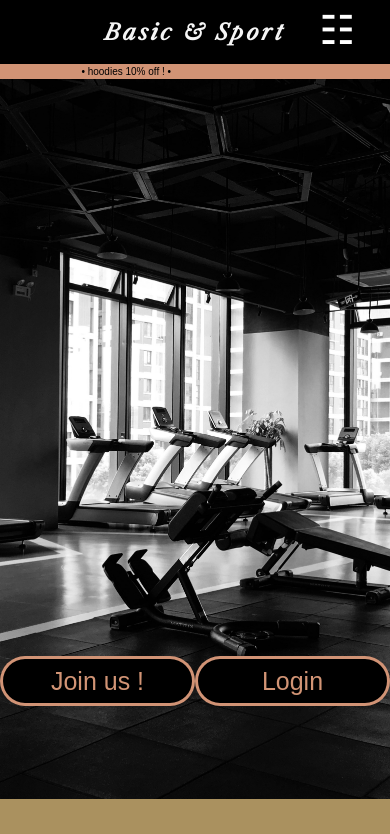
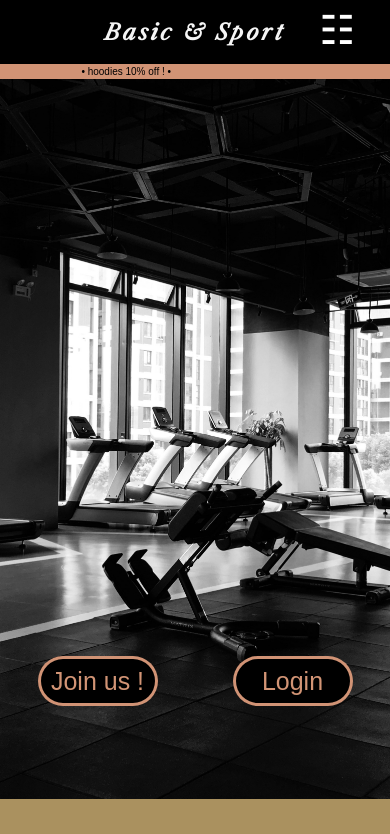
Before and after one commit to Ann-Getit/basic-sport, a React (Vite) app: page /#/home in a window 390 px wide. Shown: the top 834 px of the page. Built offline with nearby package versions, Linux system fonts and the light colour scheme; a web font is replaced by a local one.

Commit message:
buttonwrap button  moblie view :width  120px

```diff
--- a/src/pages/Home.css
+++ b/src/pages/Home.css
@@ -113,6 +113,9 @@ margin: 0 auto;
 
   .firstStroke p {
     font-size: 10px;
+  }
+  .buttonwrap button {
+    width: 120px;
   }
 }
 
```
